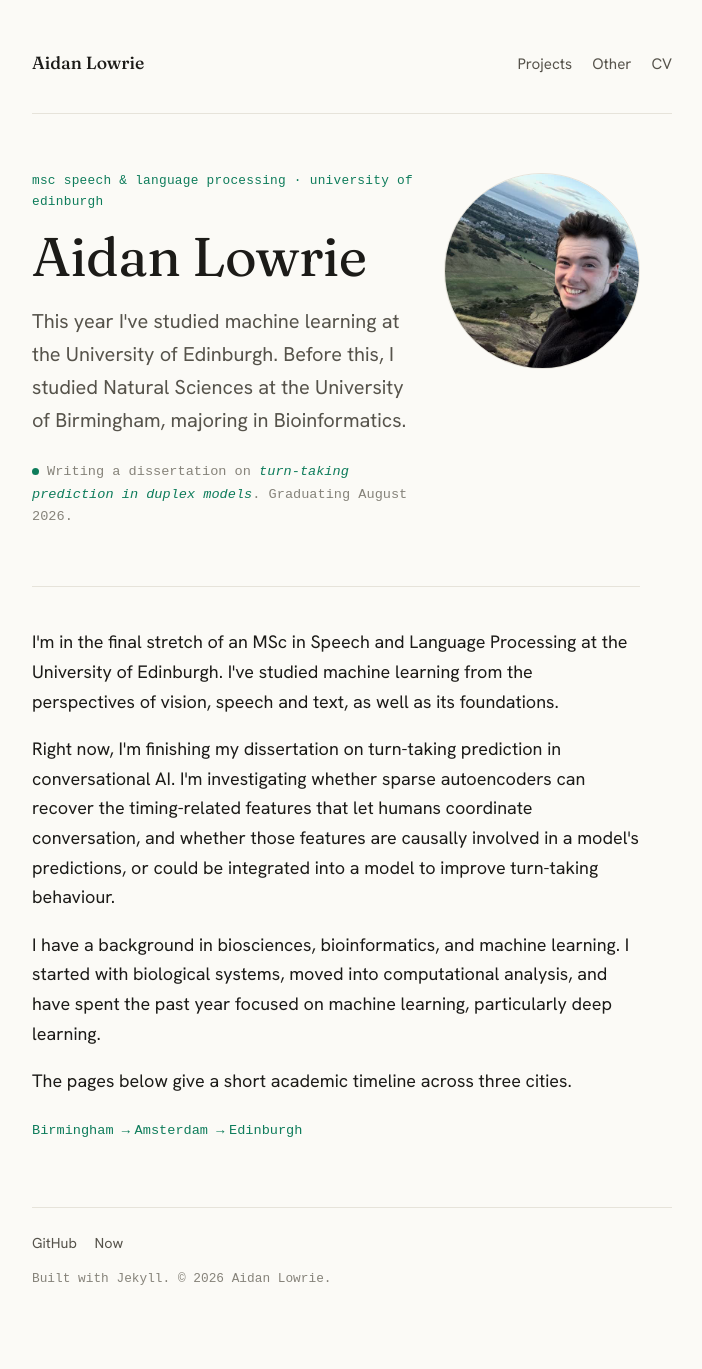
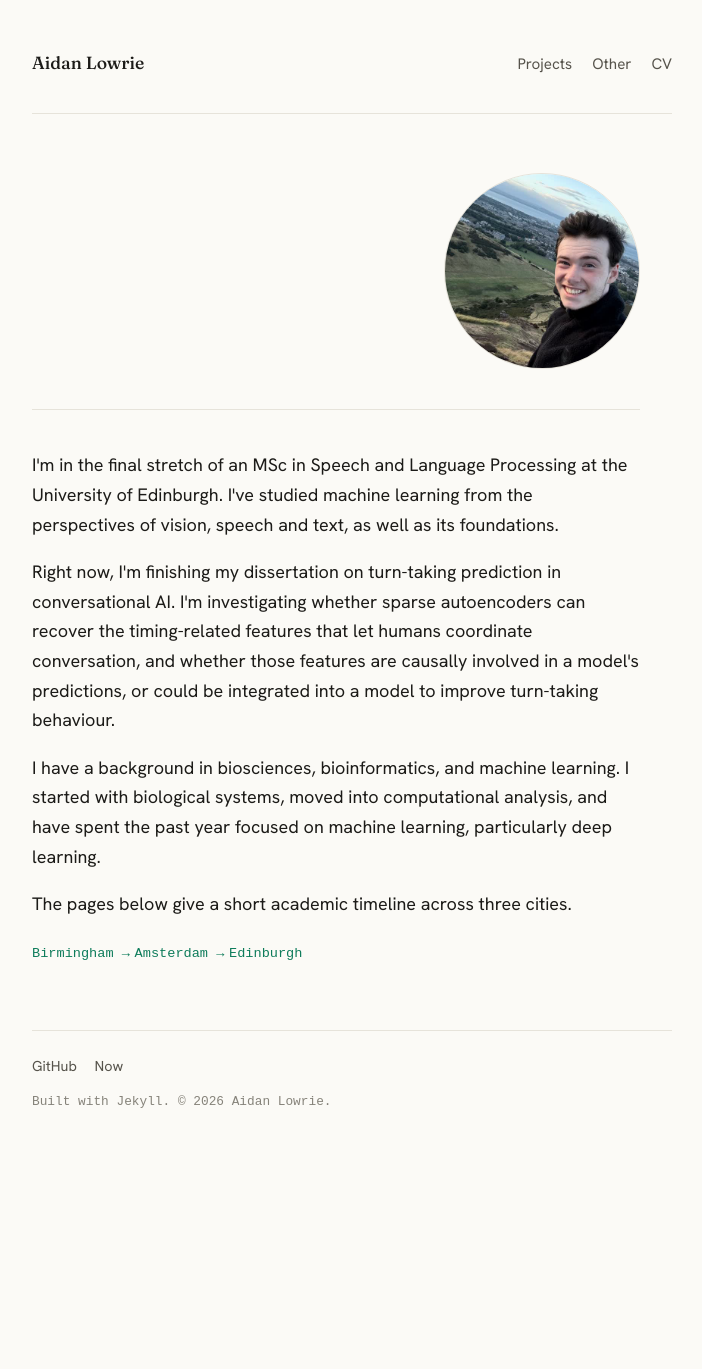
Before and after one commit to aidanlowrie/aidanlowrie.github.io, a Jekyll site: the page built from index.html, in a window 1280 px wide. Shown: the whole page, without its empty margins (288-990 px from the left). Built offline with Jekyll 4.4.1, drawn with Linux system fonts in a browser that asks for light colours; some web fonts are replaced; after the commit the page ends 1192 px from its top, so only the background shows below that.

Commit message:
Simplify homepage by removing title and intro sections

```diff
--- a/index.html
+++ b/index.html
@@ -4,10 +4,6 @@ title: ""
 ---
 <section class="hero">
   <div class="hero-intro">
-    <p class="eyebrow reveal">msc speech &amp; language processing · university of edinburgh</p>
-    <h1 class="hero-name reveal">Aidan Lowrie</h1>
-    <p class="hero-tagline reveal">This year I've studied machine learning at the University of Edinburgh. Before this, I studied Natural Sciences at the University of Birmingham, majoring in Bioinformatics.</p>
-    <p class="status reveal"><span class="dot"></span>Writing a dissertation on <em><a href="{{ '/projects/turn-taking/' | relative_url }}">turn-taking prediction in duplex models</a></em>. Graduating August 2026.</p>
   </div>
 
   <figure class="hero-portrait reveal" aria-hidden="true">
```
